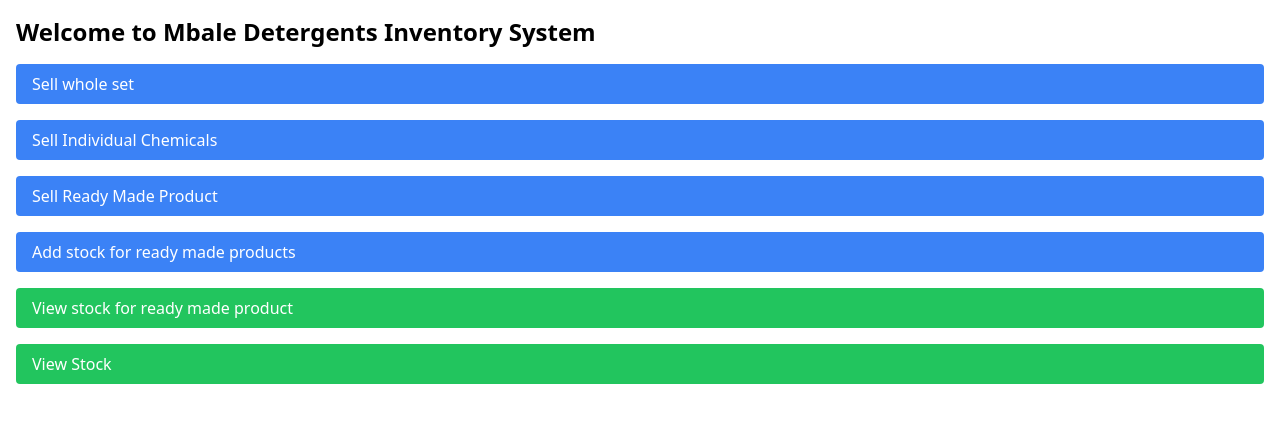
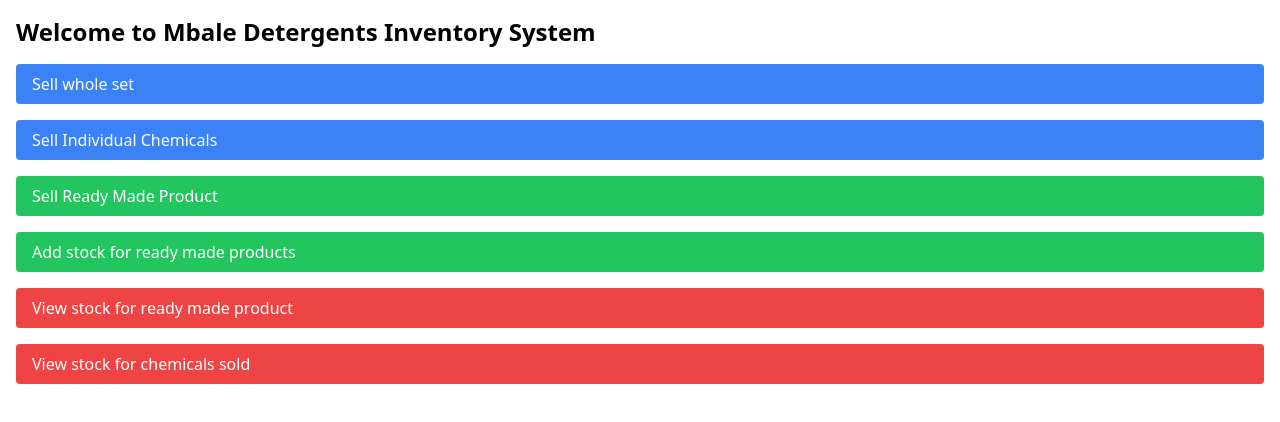
Before and after one commit to rastar12/Stock-System, a React (Vite) app in the folder client/: page /Home in a window 1280 px wide. Shown: the top 422 px of the page. Built offline with nearby package versions, Linux system fonts and the light colour scheme.

Commit message:
final version

```diff
--- a/client/src/components/LoginPage.jsx
+++ b/client/src/components/LoginPage.jsx
@@ -72,7 +72,7 @@ export default function LoginPage() {
               </button>
             </div>
           </form>
-          <p className='text-slate-400'>designed by kenyacodeworks</p>
+          <p className='text-slate-400'>Eugene</p>
         </div>
       )}
     </div>
--- a/client/src/components/homePage.jsx
+++ b/client/src/components/homePage.jsx
@@ -14,17 +14,17 @@ const Home = () => {
         <Link to="/individual-update" className="px-4 py-2 w-full bg-blue-500 text-white rounded hover:bg-blue-600">
           Sell Individual Chemicals
         </Link>
-        <Link to="/SellreadyMade" className="px-4 py-2 w-full bg-blue-500 text-white rounded hover:bg-blue-600">
+        <Link to="/SellreadyMade" className="px-4 py-2 w-full bg-green-500 text-white rounded hover:bg-blue-600">
           Sell Ready Made Product
         </Link>
-        <Link to='/AddreadyMade' className="px-4 py-2 w-full bg-blue-500 text-white rounded hover:bg-blue-600 ">
+        <Link to='/AddreadyMade' className="px-4 py-2 w-full bg-green-500 text-white rounded hover:bg-blue-600 ">
           Add stock for ready made products
         </Link>
-        <Link to='/readymadetable' className="px-4 py-2 w-full bg-green-500 text-white rounded hover:bg-blue-600 ">
+        <Link to='/readymadetable' className="px-4 py-2 w-full bg-red-500 text-white rounded hover:bg-blue-600 ">
           View stock for ready made product
         </Link>
-        <Link to="/view-stock" className="px-4 py-2 w-full bg-green-500 text-white rounded hover:bg-blue-600">
-          View Stock
+        <Link to="/view-stock" className="px-4 py-2 w-full bg-red-500 text-white rounded hover:bg-blue-600">
+          View stock for chemicals sold
         </Link>
 
       </div>
--- a/client/src/components/stockList.jsx
+++ b/client/src/components/stockList.jsx
@@ -126,7 +126,7 @@ const StockList = () => {
 
   return (
     <div className="p-4">
-      <h2 className="text-2xl font-semibold mb-4">Stock Details</h2>
+      <h2 className="text-2xl font-semibold mb-4">Chemicals sold details</h2>
       <div className="overflow-x-auto">
         <table className="min-w-full bg-white border border-gray-200">
           <thead>
```
Also changed, not shown: 1 other file (tests, documents, lock files or other folders).
